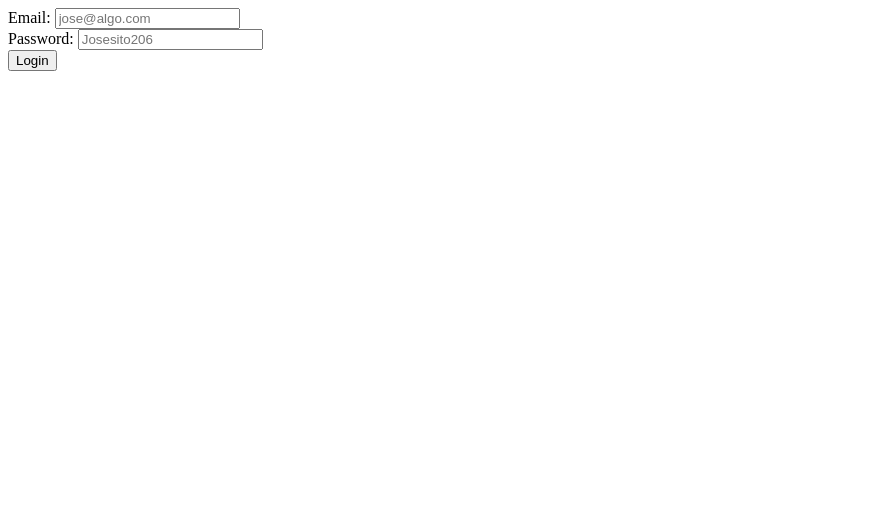
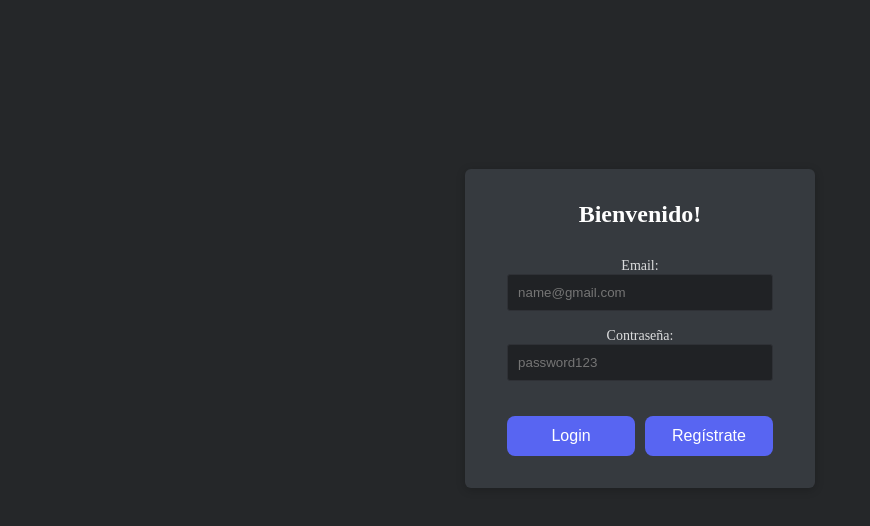
Before and after one commit to Ro-sanroman/Mail_project_frontend_UTN_2025, a React (Vite) app: page / in a window 1280 px wide. Shown: the top 526 px of the page, without its empty margins (0-870 px from the left). Built offline with nearby package versions, Linux system fonts and the light colour scheme; no server answers.

Commit message:
css login

```diff
--- a/src/App.jsx
+++ b/src/App.jsx
@@ -19,6 +19,7 @@ function App() {
         <Route path='/home' element={<HomeScreen/>}/>
         <Route path='/workspace/:workspace_id' element={<WorkspaceScreen/>}/>
         <Route path='/workspace/:workspace_id/:channel_id' element={<WorkspaceScreen/>}/>
+        <Route path='/workspace/:workspace_id/:channel_id/messages' element={<WorkspaceScreen/>}/>
       </Route>
     </Routes>
    </div>
--- a/src/Screens/HomeScreen/HomeScreen.jsx
+++ b/src/Screens/HomeScreen/HomeScreen.jsx
@@ -2,6 +2,7 @@ import React, { useEffect } from 'react'
 import useFetch from '../../hook/useFetch.jsx'
 import { getWorkspaces } from '../../services/workspaceService.js'
 import { Link } from 'react-router'
+import "./HomeScreen.css"
 
 
 const HomeScreen = () => {
--- /dev/null
+++ b/src/Screens/LoginScreen/LoginScreen.css
@@ -0,0 +1,158 @@
+:root{
+    background-color: #252729;
+}
+
+.screen{
+    display: flex;
+    height: 80vh;
+    width: 100%;
+    justify-content: center;
+    align-items: center;
+}
+
+.login-screen {
+    display: flex;
+    flex-direction: row;
+    justify-content: center;
+    align-items: center;
+    height: 350px;
+    width: 350px;
+}
+
+
+.form-container {
+    background-color: #363a3f;
+    padding: 32px;
+    border-radius: 6px;
+    box-shadow: 0 2px 10px 0 rgba(0, 0, 0, 0.2);
+    width: 100%;
+    max-width: 450px;
+    text-align: center;
+    display: flex;
+    align-items: center;
+    justify-content: center;
+    flex-direction: column;
+}
+
+.form-container .title {
+    font-size: 24px;
+    font-weight: 700;
+    color: #fff;
+    margin-bottom: 8px;
+    margin-top: 0;
+}
+
+.login-form {
+    margin-top: 20px;
+}
+
+.login-container {
+    background-color: #303338;
+    padding: 32px;
+    border-radius: 5px;
+    box-shadow: 0 2px 10px 0 rgba(0, 0, 0, 0.2), 0 0 0 1px rgba(16, 22, 26, 0.2);
+    width: 400px;
+    text-align: center;
+}
+
+
+input[type="text"],
+input[type="password"] {
+    background-color: #202225;
+    color: #dcddde;
+    border: 1px solid #2f3136;
+    border-radius: 3px;
+    padding: 10px;
+    width: calc(100% - 22px);
+    margin-bottom: 15px;
+    transition: border-color 0.15s ease;
+}
+
+input[type="text"]:focus,
+input[type="password"]:focus {
+    border-color: #5865f2;
+    outline: none;
+}
+
+.button-group {
+    display: flex;
+    flex-direction: row;
+    justify-content:center;
+    align-items: center;
+    gap: 10px;
+    margin-top: 20px
+}
+
+.button-login-wrapper {
+    width: 100%;
+    background-color: #5865f2;
+    color: #fff;
+    border: none;
+    border-radius: 8px;
+    padding: 10px 20px;
+    cursor: pointer;
+    font-size: 16px;
+    font-weight: 600;
+    transition: background-color 0.15s ease;
+}
+
+.login-button{
+    background-color: transparent;
+    border: none;
+    color: white;
+    font-size: 16px;
+    font-weight: 400;
+    cursor: pointer;
+}
+
+.button-login-wrapper:disabled {
+    background-color: #5865f2;
+    cursor: not-allowed;
+
+}
+
+.button-register-wrapper {
+    width: 100%;
+    background-color: #5865f2;
+    color: #fff;
+    border: none;
+    border-radius: 8px;
+    padding: 10px 20px;
+    cursor: pointer;
+    font-size: 16px;
+    font-weight: 600;
+    transition: background-color 0.15s ease;
+}
+
+.register-button{
+    background-color: transparent;
+    border: none;
+    font-size: 16px;
+    font-weight: 400;
+    cursor: pointer;
+}
+
+.register-button a{
+    color: white;
+    text-decoration: none;
+}
+
+.label{
+    color: #dcddde;
+    font-size: 14px;
+    margin-bottom: 5px;
+}
+
+.error-message {
+    color: #d35456;
+    margin-top: 10px;
+    font-size: 14px;
+    font-weight: 500;
+}
+
+.success-message {
+    color: #27ae60;
+    margin-top: 10px;
+    font-size: 14px;
+    font-weight: 500;
+}
--- a/src/Screens/LoginScreen/LoginScreen.jsx
+++ b/src/Screens/LoginScreen/LoginScreen.jsx
@@ -1,92 +1,124 @@
-import React, { useEffect, useContext } from 'react'
-import { useLocation, useNavigate } from 'react-router'
-import { login } from '../../services/authService'
-import useForm from '../../hook/useForm'
-import useFetch from '../../hook/useFetch'
-import { AuthContext } from '../../context/authContext'
+import React, { useEffect, useContext } from "react";
+import { useLocation, useNavigate } from "react-router";
+import { login } from "../../services/authService";
+import useForm from "../../hook/useForm";
+import useFetch from "../../hook/useFetch";
+import { AuthContext } from "../../context/authContext";
+import "./LoginScreen.css";
 
 const LoginScreen = () => {
-  const navigate = useNavigate()
-  const location = useLocation()
-  const {onLogin} = useContext(AuthContext)
+  const navigate = useNavigate();
+  const location = useLocation();
+  const { onLogin } = useContext(AuthContext);
   useEffect(
     () => {
-      const query = new URLSearchParams(location.search)
-      const from = query.get('from')
-      if (from === 'verified_email') {
-        alert('Has validado tu mail exitosamente')
+      const query = new URLSearchParams(location.search);
+      const from = query.get("from");
+      if (from === "verified_email") {
+        alert("Has validado tu mail exitosamente");
       }
     },
     [] //Solo queremos que se ejecute cuando se monte el componente
-  )
-
+  );
 
   const LOGIN_FORM_FIELDS = {
-        EMAIL: 'email',
-        PASSWORD: 'password'
-    }
+    EMAIL: "email",
+    PASSWORD: "password",
+  };
 
   const initial_form_state = {
-        [LOGIN_FORM_FIELDS.EMAIL]: '',
-        [LOGIN_FORM_FIELDS.PASSWORD]: ''
-    }
+    [LOGIN_FORM_FIELDS.EMAIL]: "",
+    [LOGIN_FORM_FIELDS.PASSWORD]: "",
+  };
 
-    const { response, error, loading, sendRequest, resetResponse } = useFetch()
+  const { response, error, loading, sendRequest, resetResponse } = useFetch();
 
   function handleLogin(form_state_sent) {
-        resetResponse()
-        sendRequest(
-            () => {
+    resetResponse();
+    sendRequest(() => {
       return login(
         form_state_sent[LOGIN_FORM_FIELDS.EMAIL],
         form_state_sent[LOGIN_FORM_FIELDS.PASSWORD]
-                )
-            }
-        )
+      );
+    });
   }
 
-    const {
-        form_state,
-        onInputChange,
-        handleSubmit,
-        resetForm
-    } = useForm(initial_form_state, handleLogin)
+  const { form_state, onInputChange, handleSubmit, resetForm } = useForm(
+    initial_form_state,
+    handleLogin
+  );
 
-    useEffect(
-        () => {
-          if(response && response.ok){
+  useEffect(() => {
+    if (response && response.ok) {
       //Queremos que persista en memoria el auth token
       //Dejamos que el context se encargue de que sucedera
-            onLogin(response.body.auth_token)
-
+      onLogin(response.body.auth_token);
     }
-        },
-        [response]
-    )
+  }, [response]);
   return (
-      <div className="Form-container">
-        <form onSubmit={handleSubmit}>
-          <div className="form-field">
-            <label htmlFor="email">Email: </label>
-            <input  type="text" placeholder="jose@algo.com" value={form_state[LOGIN_FORM_FIELDS.EMAIL]} name={LOGIN_FORM_FIELDS.EMAIL} onChange={onInputChange} id={'email'} />
+    <div className="screen">
+      <div className="login-screen">
+        <div className="form-container">
+          <h2 className="title">Bienvenido!</h2>
+          <form onSubmit={handleSubmit} className="login-form">
+            <div className="form-field input-group">
+              <label htmlFor="email" className="label">
+                Email:
+              </label>
+              <input
+                type="text"
+                placeholder="name@gmail.com"
+                value={form_state[LOGIN_FORM_FIELDS.EMAIL]}
+                name={LOGIN_FORM_FIELDS.EMAIL}
+                onChange={onInputChange}
+                id={"email"}
+                className="input"
+              />
             </div>
 
+            <div className="form-field input-group">
+              <label htmlFor="password" className="label">
+                Contraseña:
+              </label>
+              <input
+                type="password"
+                placeholder="password123"
+                value={form_state[LOGIN_FORM_FIELDS.PASSWORD]}
+                name={LOGIN_FORM_FIELDS.PASSWORD}
+                onChange={onInputChange}
+                id={"password"}
+                className="input"
+              />
+            </div>
             <div>
-            <label htmlFor="password">Password: </label>
-            <input type="text" placeholder="Josesito206" value={form_state[LOGIN_FORM_FIELDS.PASSWORD]} name={LOGIN_FORM_FIELDS.PASSWORD} onChange={onInputChange} id={'password'} />
+              {error && <span className="error-message"> {error} </span>}
+              {response && (
+                <span className="success-message"> Successful Login </span>
+              )}
             </div>
-
-          {error && <span style={{ color: 'red' }}> {error} </span>}
-          {response && <span style={{ color: 'green' }}> Successful Login </span>}
-
-          {
-            loading
-              ? <button disabled>Loggin In</button>
-              : <button>Login</button>
-          }
+            <div className="button-group">
+              <div className="button-login-wrapper">
+                {loading ? (
+                  <button disabled>Loggin In</button>
+                ) : (
+                  <button className="login-button" type="submit">
+                    Login
+                  </button>
+                )}
+              </div>
+              <div className="button-register-wrapper">
+                <button className="register-button">
+                  <a href="https://mail-project-frontend-utn-2025.vercel.app/register">
+                    Regístrate
+                  </a>
+                </button>
+              </div>
+            </div>
           </form>
         </div>
-      )
-}
+      </div>
+    </div>
+  );
+};
 
-export default LoginScreen
+export default LoginScreen;
--- a/src/Screens/RegisterScreen/RegisterScreen.jsx
+++ b/src/Screens/RegisterScreen/RegisterScreen.jsx
@@ -52,13 +52,13 @@ const RegisterScreen = () => {
 
   return (
     <div>
-        <h1>Registrate</h1>
+        <h1>Registrate!</h1>
         <form onSubmit={handleSubmit}>
             <div className='form-field'>
                 <label htmlFor="username">Nombre de usuario:</label>
                 <input
                     type="text"
-                    placeholder='pepe'
+                    placeholder='name'
                     value={form_state[REGISTER_FORM_FIELDS.USERNAME]}
                     name={REGISTER_FORM_FIELDS.USERNAME}
                     id='username'
@@ -69,7 +69,7 @@ const RegisterScreen = () => {
                 <label htmlFor="email">Email:</label>
                 <input
                     type="text"
-                    placeholder='pepe@mail.com'
+                    placeholder='name@gmail.com'
                     value={form_state[REGISTER_FORM_FIELDS.EMAIL]}
                     name={REGISTER_FORM_FIELDS.EMAIL}
                     onChange={onInputChange}
@@ -80,7 +80,7 @@ const RegisterScreen = () => {
                 <label htmlFor="password">Contraseña:</label>
                 <input
                     type="text"
-                    placeholder='pepe-123'
+                    placeholder='password123'
                     value={form_state[REGISTER_FORM_FIELDS.PASSWORD]}
                     name={REGISTER_FORM_FIELDS.PASSWORD}
                     onChange={onInputChange}
```
Also changed, not shown: src/Screens/HomeScreen/HomeScreen.css (added). Lines whose indentation alone changed are shown as unchanged.
